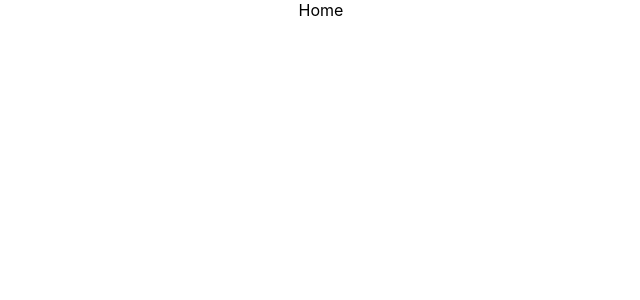
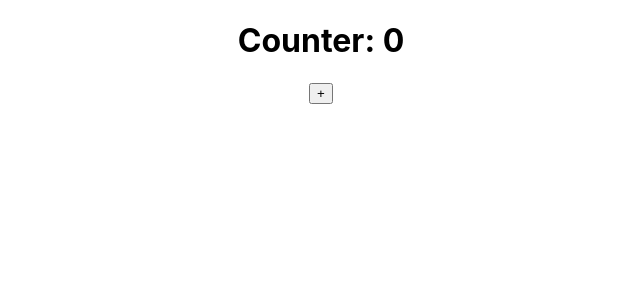
Before and after one commit to florianthom/React-Redux-Workshop, a React (Create React App) app: page / in a window 1280 px wide. Shown: the top 300 px of the page, without its empty margins (319-959 px from the left). Built offline with nearby package versions, Linux system fonts and the light colour scheme.

Commit message:
Moved counter-example to home

```diff
--- a/src/components/home/home.tsx
+++ b/src/components/home/home.tsx
@@ -1,7 +1,18 @@
 import React from 'react';
+import { useDispatch, useSelector } from 'react-redux';
+import { RootState } from '../../store';
+import { increment } from '../../actions';
 
 function Home(): JSX.Element {
-    return <div>Home</div>;
+    const counter: number = useSelector((state: RootState) => state.CounterState.Counter);
+    const dispatch = useDispatch();
+
+    return (
+        <div className="App">
+            <h1>Counter: {counter}</h1>
+            <button onClick={() => dispatch(increment())}>+</button>
+        </div>
+    );
 }
 
 export default Home;
```
Also changed, not shown: src/components/common/app/app.tsx (+0 -10 lines), 1 other file (tests, documents, lock files or other folders).
